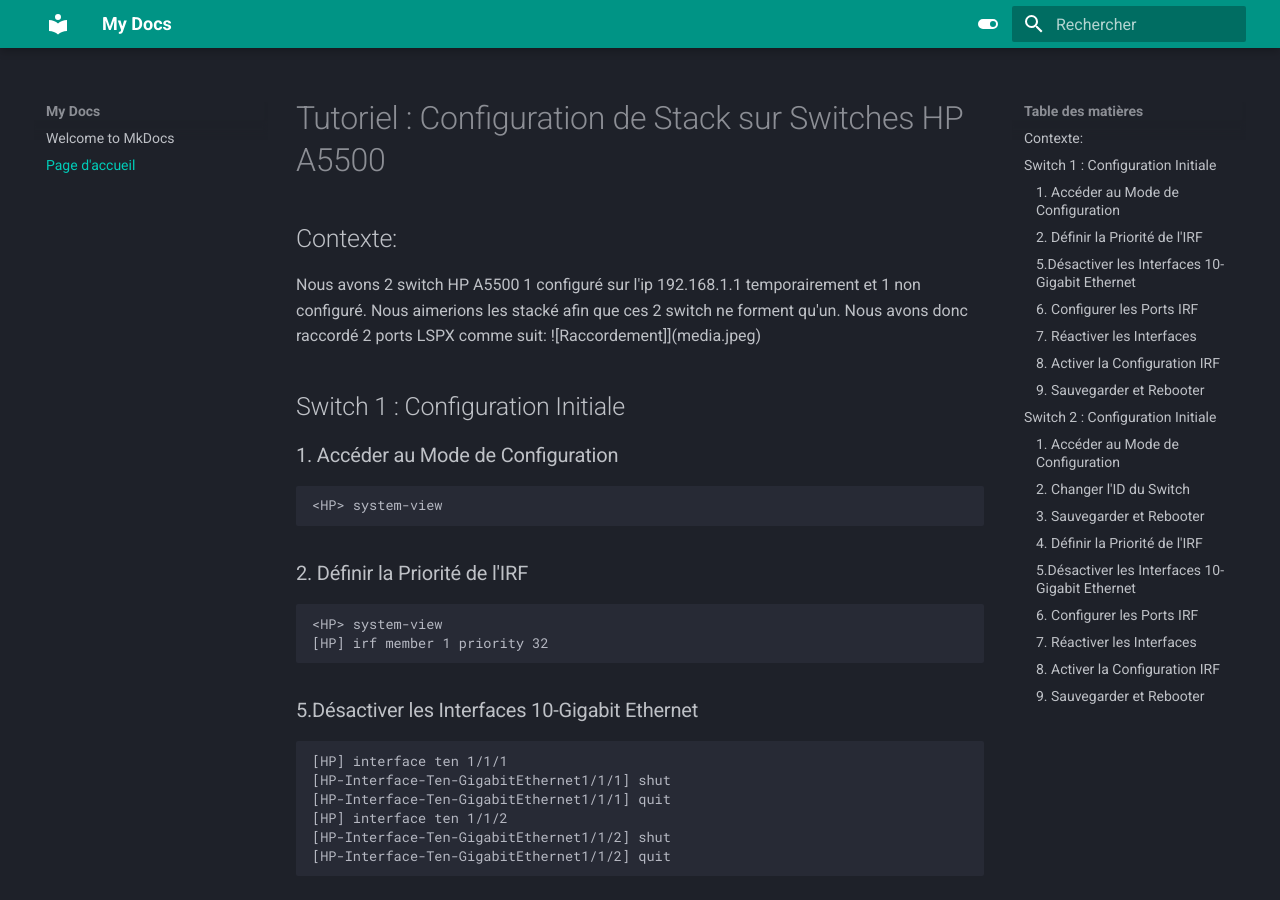
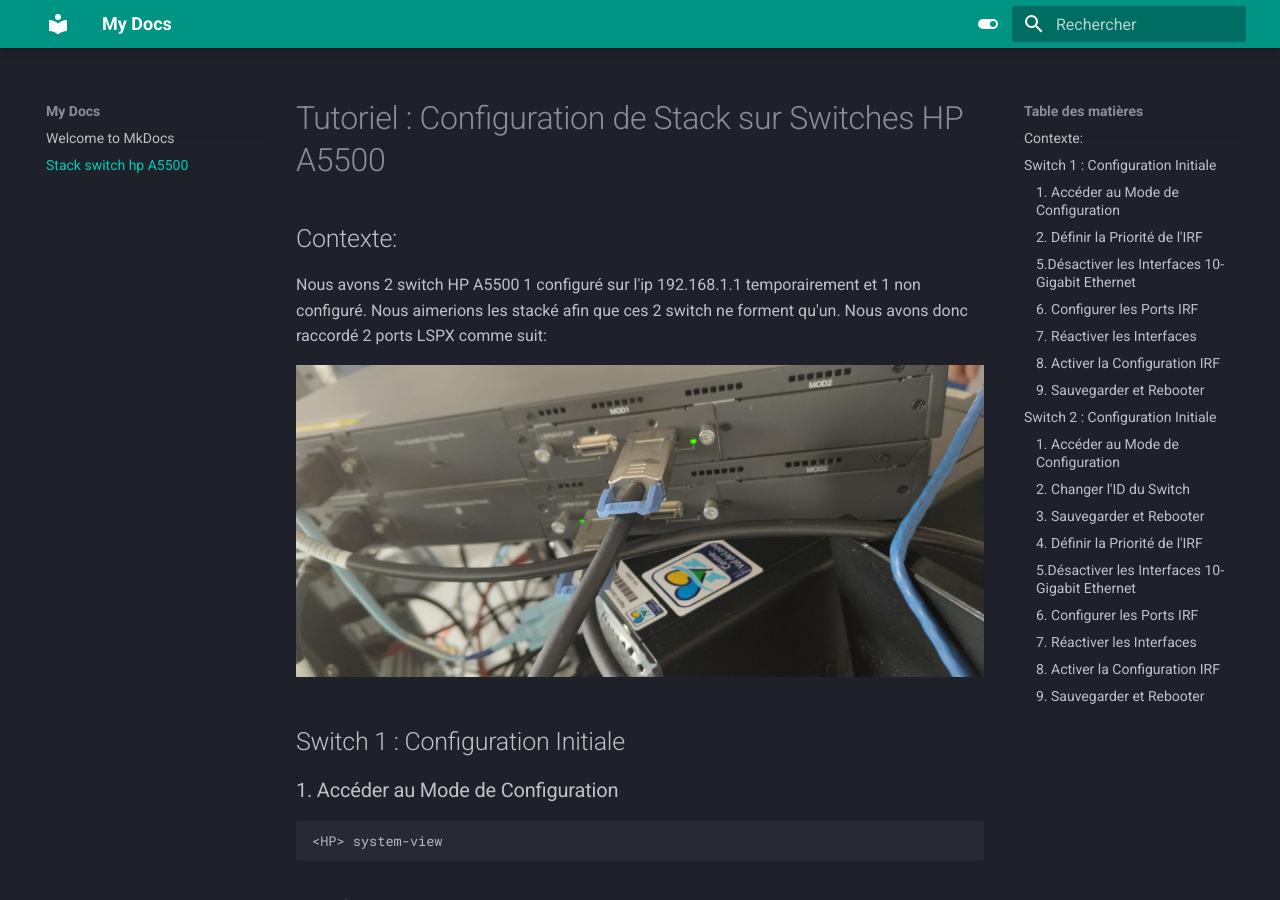
Before and after one commit to HeaZzY/Mkdocs, an MkDocs documentation site: the page built from docs/page2.md, in a window 1280 px wide and 900 px high. Built offline with MkDocs 1.6.1 and Material for MkDocs 9.7.7, drawn with Linux system fonts in a browser that asks for light colours.

Commit message:
Modifications de page switch hp a5500 stack

```diff
--- a/docs/page2.md
+++ b/docs/page2.md
@@ -1,5 +1,5 @@
 ---
-title: "Page d'accueil"
+title: "Stack switch hp A5500"
 ---
 
 # Tutoriel : Configuration de Stack sur Switches HP A5500
@@ -7,7 +7,8 @@
 ## Contexte:
 Nous avons 2 switch HP A5500 1 configuré sur l'ip 192.168.1.1 temporairement et 1 non configuré.
 Nous aimerions les stacké afin que ces 2 switch ne forment qu'un. Nous avons donc raccordé 2 ports LSPX comme suit:
-![Raccordement]](media.jpeg)
+
+![Raccordement](images/switch.jpg)
 
 ## Switch 1 : Configuration Initiale
 
```
Also changed, not shown: docs/images/switch.jpg (added).
